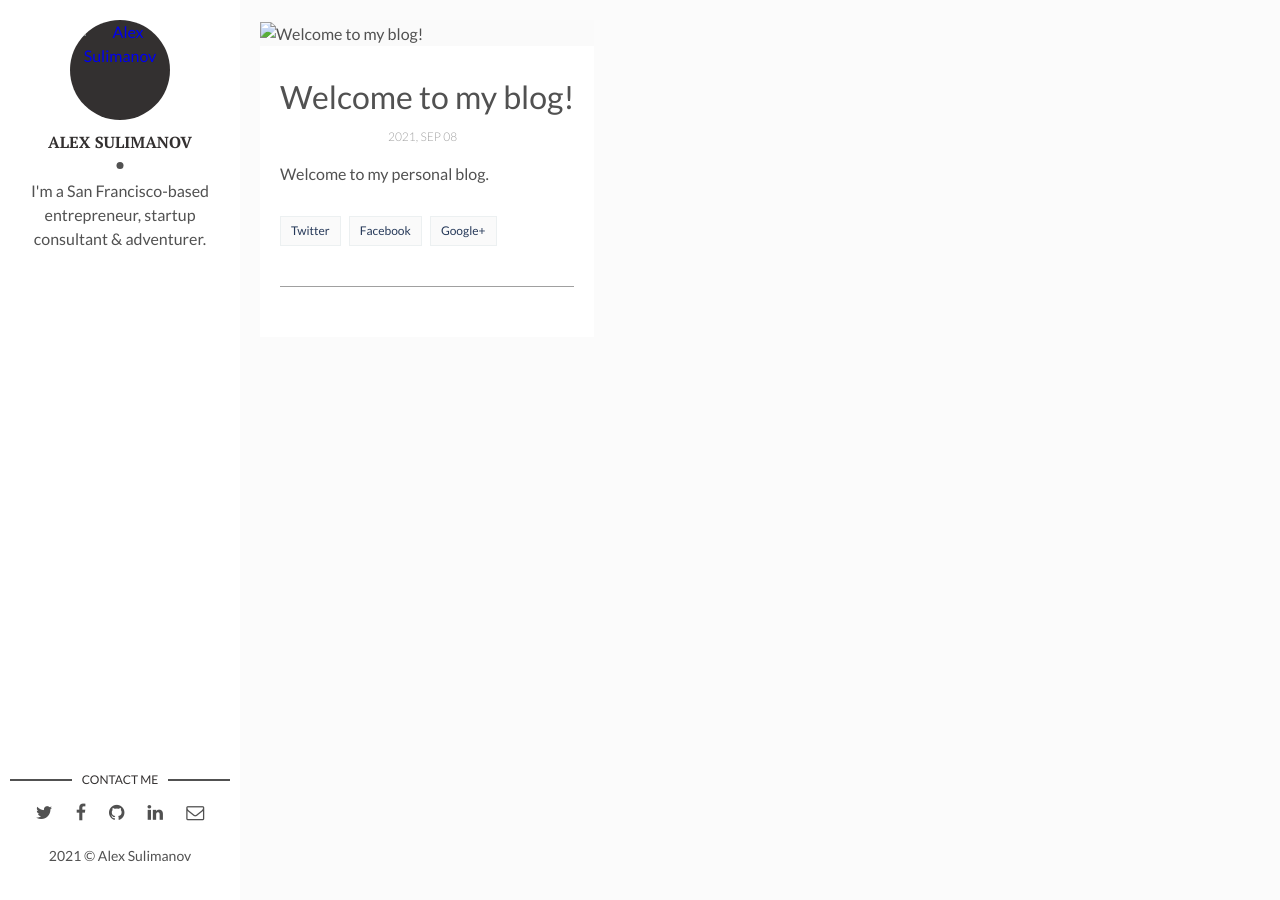
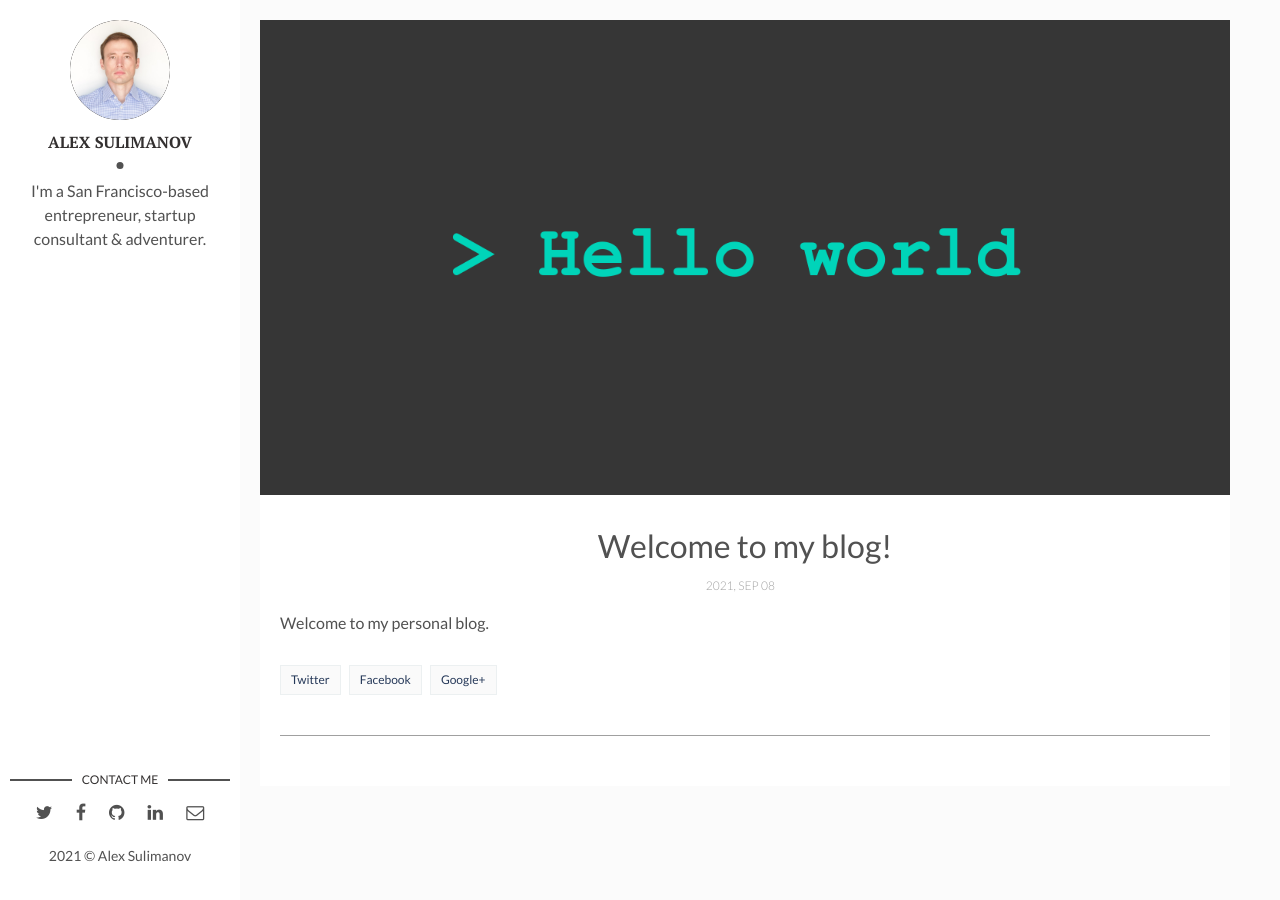
Before and after one commit to sulimanov/sulimanov.github.io, a Jekyll site: the page built from _posts/2021-09-08-Hello-World.md, in a window 1280 px wide. Built offline with Jekyll 4.4.1, drawn with Linux system fonts in a browser that asks for light colours; comment, search, counter and statistics services are not loaded.

Commit message:
Fix path to images in pages and posts.

```diff
--- a/_config.yml
+++ b/_config.yml
@@ -8,7 +8,7 @@ site-twitter: "https://twitter.com/salefun"
 
 # Author Settings
 author: Alex Sulimanov
-author-img: assets/images/avatar.jpg
+author-img: avatar.jpg
 about-author: I'm a San Francisco-based entrepreneur, startup consultant & adventurer.
 social-twitter: salefun
 social-facebook: sulimanov
--- a/_layouts/main.html
+++ b/_layouts/main.html
@@ -6,7 +6,7 @@ layout: default
   <header>
     <div class="about">
       <div class="cover-author-image">
-        <a href="{{site.baseurl}}/"><img src="{{site.baseurl}}/assets/img/{% if site.author-img %}{{site.author-img}}{% endif %}" alt="{{site.author}}"></a>
+        <a href="{{site.baseurl}}/"><img src="{{site.baseurl}}/assets/images/{% if site.author-img %}{{site.author-img}}{% endif %}" alt="{{site.author}}"></a>
       </div>
       <div class="author-name">{{site.author}}</div>
       <p>{{site.about-author}}</p>
@@ -19,7 +19,7 @@ layout: default
         {% if site.social-twitter %}
           <li><a href="https://twitter.com/{{ site.social-twitter }}" target="_blank"><i class="fa fa-twitter" aria-hidden="true"></i></a></li>
         {% else %}
-          <li><a href="https://twitter.com/artemsheludko_" target="_blank"><i class="fa fa-twitter" aria-hidden="true"></i></a></li>
+          <li><a href="https://twitter.com/" target="_blank"><i class="fa fa-twitter" aria-hidden="true"></i></a></li>
         {% endif %}
         {% if site.social-facebook %}
           <li><a href="https://facebook.com/{{ site.social-facebook }}" target="_blank"><i class="fa fa-facebook" aria-hidden="true"></i></a></li>
@@ -39,7 +39,7 @@ layout: default
         {% if site.social-email %}
           <li class="email"><a href="mailto:{{site.social-email}}"><i class="fa fa-envelope-o"></i></a></li>
         {% else %}
-          <li class="email"><a href="mailto:example.david@blog.com"><i class="fa fa-envelope-o" aria-hidden="true"></i></a></li>
+          <li class="email"><a href="mailto:example@gmail.com"><i class="fa fa-envelope-o" aria-hidden="true"></i></a></li>
         {% endif %}
       </ul>
     </section> <!-- End Section Contact -->
--- a/_layouts/post.html
+++ b/_layouts/post.html
@@ -6,7 +6,7 @@ layout: main
     {% if page.img %}
     <div class="page-cover-image">
       <figure>
-        <img class="page-image" src={{ "/assets/img/" | prepend: site.baseurl | append : page.img}} alt="{{page.title}}">
+        <img class="page-image" src={{ "/assets/images/" | prepend: site.baseurl | append : page.img}} alt="{{page.title}}">
         {% if page.fig-caption %}
           <figcaption>{{page.fig-caption}}</figcaption>
         {% endif %}
--- a/_posts/2021-09-08-Hello-World.md
+++ b/_posts/2021-09-08-Hello-World.md
@@ -1,6 +1,6 @@
 ---
 layout: post
 title: "Welcome to my blog!"
-img: assets/images/hello_world.png
+img: hello_world.png
 ---
 Welcome to my personal blog.
```
